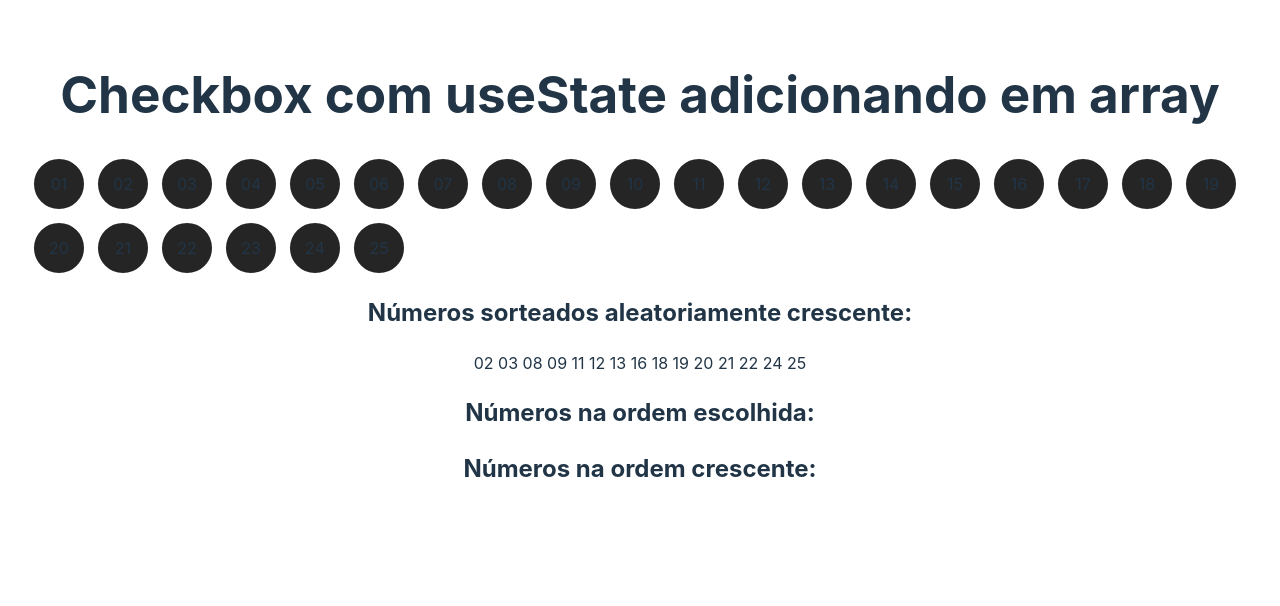
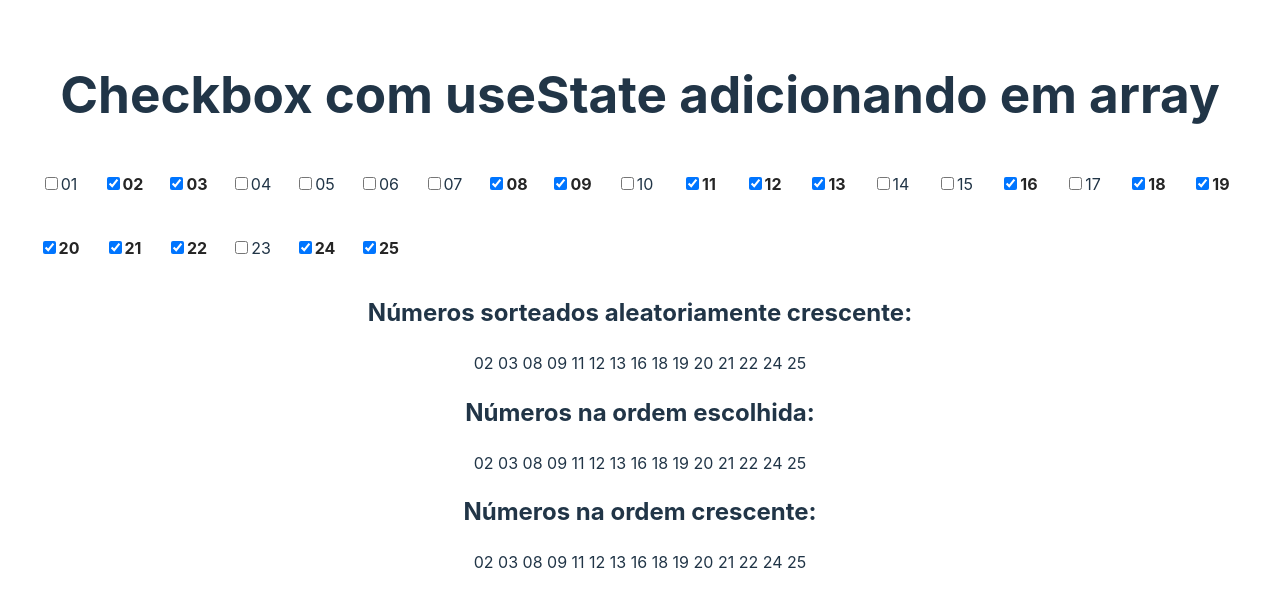
Before and after one commit to philipeoliveira/palpite-feito, a React (Vite) app: page / in a window 1280 px wide. Shown: the top 606 px of the page. Built offline with nearby package versions, Linux system fonts and the light colour scheme.

Commit message:
Start bet with selected and Add style

```diff
--- a/src/components/Bet.tsx
+++ b/src/components/Bet.tsx
@@ -4,11 +4,13 @@ import { generateAvailableNumbersForBet } from '../utils/generateAvailableNumber
 import sortNumbersAscending from '../utils/sortNumbersAscending';
 
 export function Bet() {
-   const [generatedBet, setGeneratedBet] = useState<string[]>([]);
+   const [randonBet, setRandonBet] = useState<string[]>([]);
    const [selectedNumbers, setSelectedNumbers] = useState<string[]>([]);
 
    useEffect(() => {
-      setGeneratedBet(sortNumbersAscending(generateBet('15', '25')));
+      const generatedBet = sortNumbersAscending(generateBet('15', '25'));
+      setRandonBet(generatedBet);
+      setSelectedNumbers(generatedBet);
    }, []);
 
    function handleSelectedNumber(e: React.ChangeEvent<HTMLInputElement>) {
@@ -29,12 +31,18 @@ export function Bet() {
       <section>
          <form id='bet-form'>
             {generateAvailableNumbersForBet('25').map((numString) => (
-               <label key={numString}>
+               <label
+                  key={numString}
+                  className={
+                     selectedNumbers.includes(numString) ? 'checked' : ''
+                  }
+               >
                   <input
                      type='checkbox'
                      name={`${numString}`}
                      id={`number-${numString}`}
                      onChange={handleSelectedNumber}
+                     checked={selectedNumbers.includes(numString) && true}
                   />
                   {numString}
                </label>
@@ -43,7 +51,7 @@ export function Bet() {
 
          <h2>Números sorteados aleatoriamente crescente:</h2>
          <div>
-            {generatedBet.map((numString) => (
+            {randonBet.map((numString) => (
                <span key={numString}>{`${numString} `}</span>
             ))}
          </div>
--- a/src/index.css
+++ b/src/index.css
@@ -81,11 +81,15 @@ button:focus-visible {
    justify-content: center;
    width: 50px;
    height: 50px;
-   background-color: #252525;
    border: 2px solid #fff;
    border-radius: 50%;
    cursor: pointer;
 }
 #bet-form input[type='checkbox'] {
-   display: none;
+   //display: none;
 }
+.checked {
+   background-color: #fff;
+   color: #252525;
+   font-weight: bold;
+}
```
